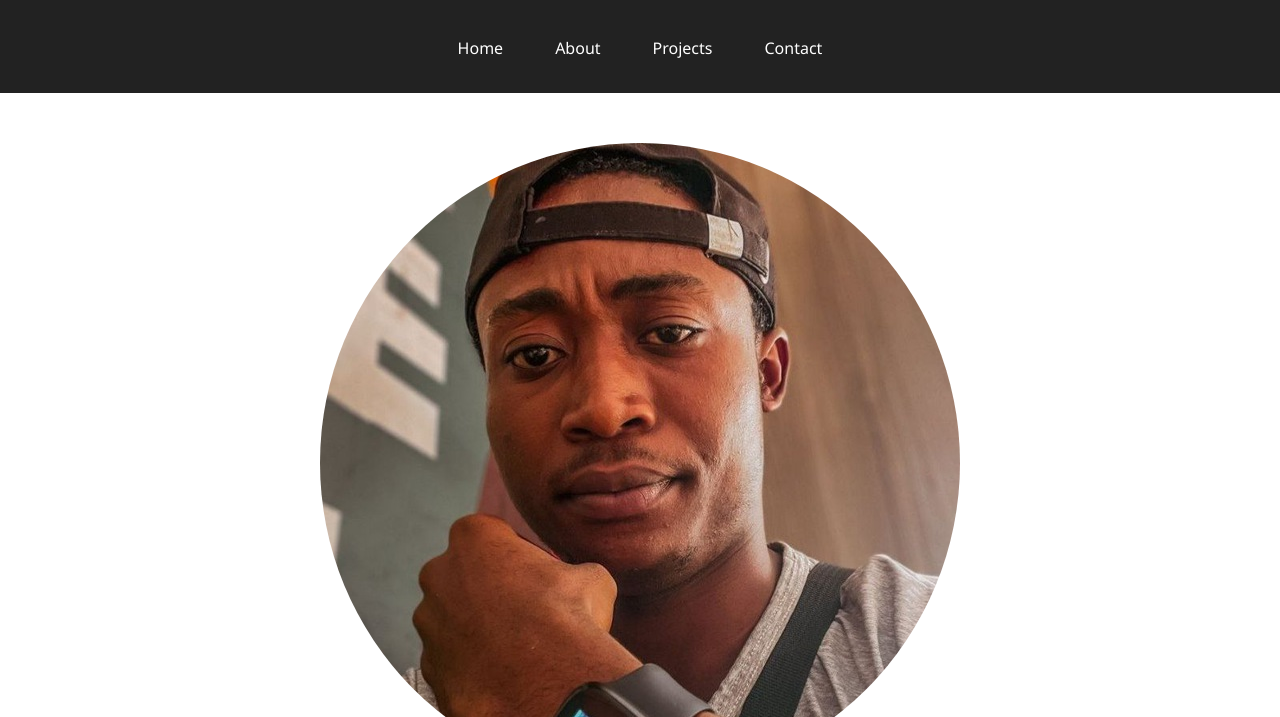
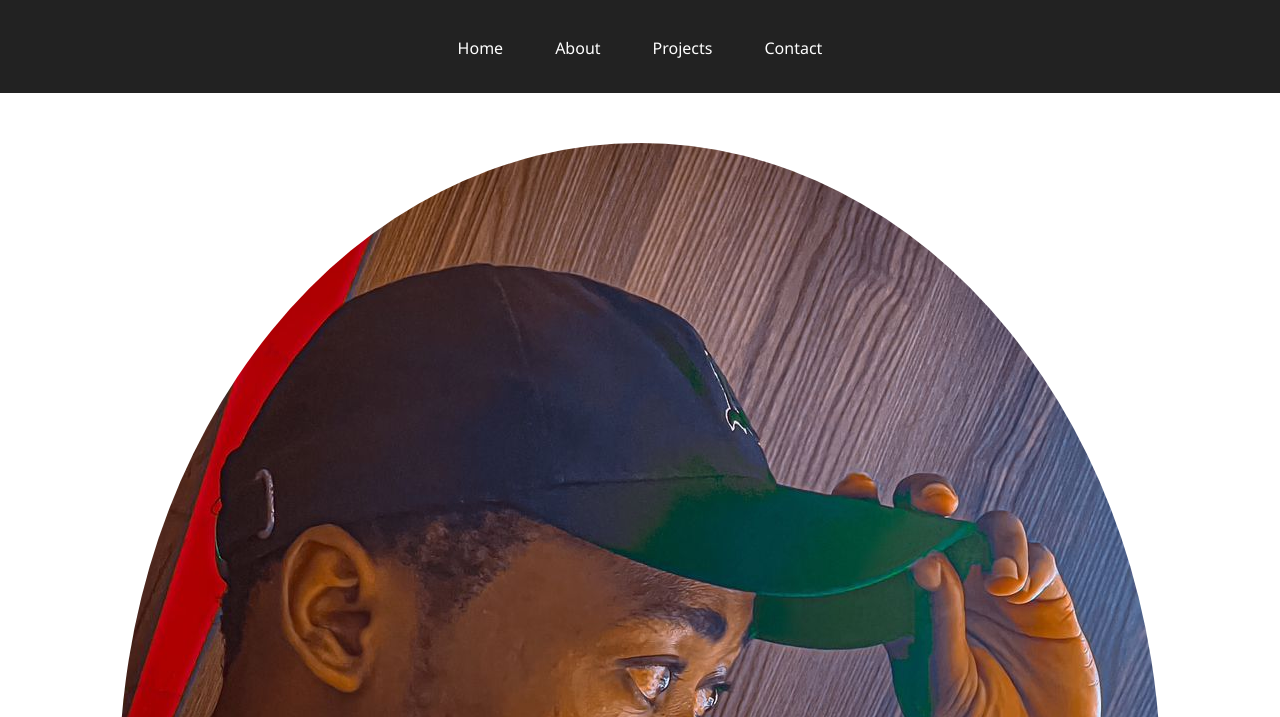
Before and after one commit to Ifeanyi-dev-1/Practice-html-css-portfoilo, a plain HTML site: page index.html in a window 1280 px wide. Shown: the part 83-800 px from the top of the page. Drawn offline with Linux system fonts and the light colour scheme.

Commit message:
Add files via upload

```diff
--- a/index.html
+++ b/index.html
@@ -20,7 +20,7 @@
   </header>
 
   <section class="hero">
-    <img src="stephen.jpg" alt="My Profile Picture">
+    <img src="z.jpg" alt="My Profile Picture">
     <h2>Hello, I'm <em>Christopher Ifeanyichukwu Stephen</em></h2>
     <p>Aspiring Web Developer</p>
   </section>
```
Also changed, not shown: z.jpg (added).
